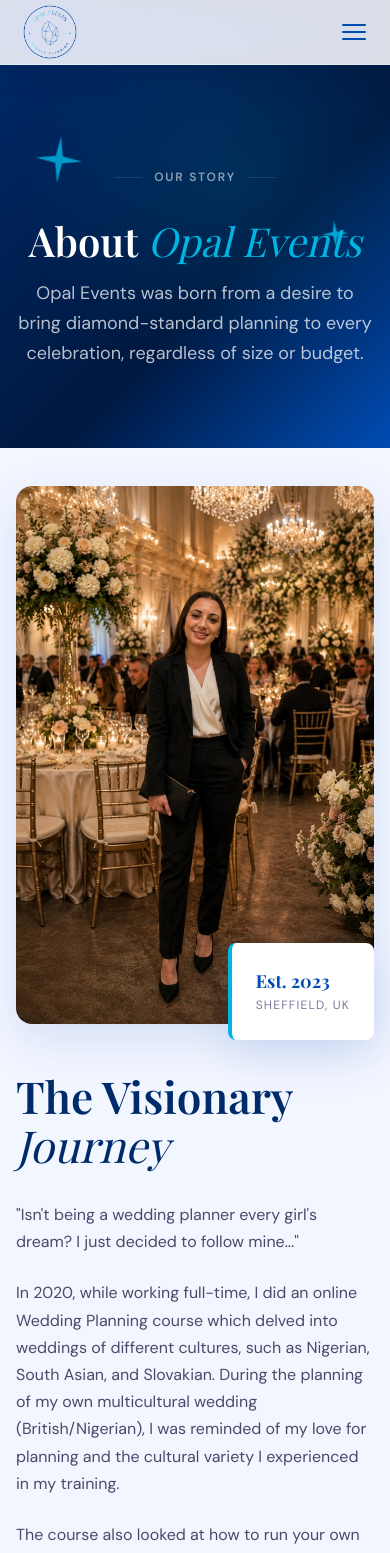
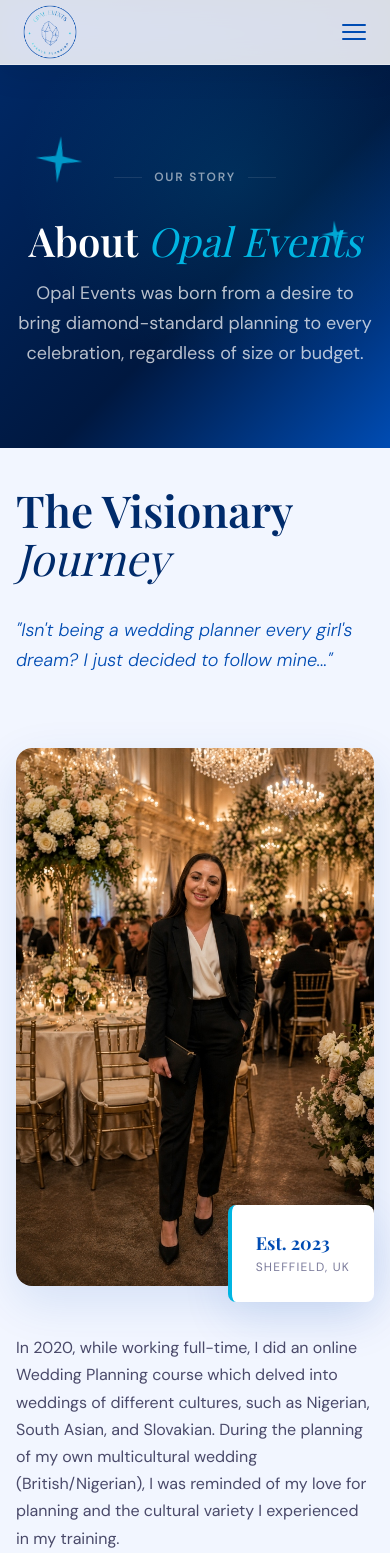
Before and after one commit to klaxtrix-sudo/opal-events, a React (Vite) app: page /about in a window 390 px wide. Shown: the top 1553 px of the page. Built offline with nearby package versions, Linux system fonts and the light colour scheme; a web font is replaced by a local one.

Commit message:
refactor: restructure AboutPage layout into intro, image, and body sections with responsive grid ordering

```diff
--- a/src/pages/AboutPage.css
+++ b/src/pages/AboutPage.css
@@ -2,12 +2,28 @@
 .about-page-grid {
   display: grid;
   grid-template-columns: 1fr 1.2fr;
-  gap: var(--space-16);
+  grid-template-rows: auto 1fr;
+  gap: var(--space-8) var(--space-16);
   align-items: start;
 }
 
+/* Desktop: image spans left column, both rows */
 .about-page-img {
   position: relative;
+  grid-column: 1;
+  grid-row: 1 / 3;
+}
+
+/* Desktop: intro top-right */
+.about-page-intro {
+  grid-column: 2;
+  grid-row: 1;
+}
+
+/* Desktop: body bottom-right */
+.about-page-body {
+  grid-column: 2;
+  grid-row: 2;
 }
 
 .img-frame {
@@ -54,13 +70,21 @@
   letter-spacing: 0.1em;
 }
 
-.about-page-content h2 {
+.about-page-intro h2 {
   margin-bottom: var(--space-8);
 }
 
-.about-page-content p {
+.about-page-intro p,
+.about-page-body p {
   margin-bottom: var(--space-6);
   color: var(--color-text-mid);
+}
+
+.about-page-intro .lead {
+  font-style: italic;
+  font-size: var(--text-lg);
+  color: var(--color-primary);
+  line-height: 1.7;
 }
 
 /* Philosophy Section */
@@ -237,7 +261,30 @@
 @media (max-width: 992px) {
   .about-page-grid {
     grid-template-columns: 1fr;
-    gap: var(--space-12);
+    grid-template-rows: auto;
+    gap: var(--space-8);
+  }
+
+  /* Mobile order: intro → image → body */
+  .about-page-intro {
+    grid-column: 1;
+    grid-row: auto;
+    order: 1;
+  }
+
+  .about-page-img {
+    grid-column: 1;
+    grid-row: auto;
+    order: 2;
+    max-width: 480px;
+    margin: var(--space-4) auto;
+    width: 100%;
+  }
+
+  .about-page-body {
+    grid-column: 1;
+    grid-row: auto;
+    order: 3;
   }
 
   .founder-badge {
--- a/src/pages/AboutPage.jsx
+++ b/src/pages/AboutPage.jsx
@@ -8,6 +8,7 @@
 const AboutPage = () => {
   const storyImgRef = useScrollReveal({ threshold: 0.1 });
   const storyTextRef = useScrollReveal({ threshold: 0.1 });
+  const bodyTextRef = useScrollReveal({ threshold: 0.1 });
   const philosophyRef = useScrollReveal({ threshold: 0.1 });
   const valuesHeaderRef = useScrollReveal({ threshold: 0.1 });
   const valuesGridRef = useScrollRevealAll({ threshold: 0.1 });
@@ -23,6 +24,16 @@
 
       <section className="section bg-light" aria-label="The Full Story">
         <div className="container about-page-grid">
+
+          {/* Heading + Lead Quote — always first */}
+          <div className="about-page-intro reveal-right" ref={storyTextRef}>
+            <h2>The Visionary <em className="display-italic">Journey</em></h2>
+            <p className="lead">
+              "Isn't being a wedding planner every girl's dream? I just decided to follow mine..."
+            </p>
+          </div>
+
+          {/* Image — desktop: left column spanning rows, mobile: between intro and body */}
           <div className="about-page-img reveal-left" ref={storyImgRef}>
             <div className="img-frame">
               <img src={visionaryImg} alt="Opal Events Founder" loading="lazy" />
@@ -33,11 +44,8 @@
             </div>
           </div>
 
-          <div className="about-page-content reveal-right" ref={storyTextRef}>
-            <h2>The Visionary <em className="display-italic">Journey</em></h2>
-            <p className="lead">
-              "Isn't being a wedding planner every girl's dream? I just decided to follow mine..."
-            </p>
+          {/* Remaining Story Body */}
+          <div className="about-page-body reveal-right" ref={bodyTextRef}>
             <p>
               In 2020, while working full-time, I did an online Wedding Planning course which delved into weddings of different cultures, such as Nigerian, South Asian, and Slovakian. During the planning of my own multicultural wedding (British/Nigerian), I was reminded of my love for planning and the cultural variety I experienced in my training.
             </p>
@@ -45,10 +53,10 @@
               The course also looked at how to run your own wedding planning business—I spent months debating how someone with so much passion but little experience in the industry could start that business.
             </p>
             <p>
-              In the end, what made the most sense to me was to at least start in the industry, so in 2023, I quit my job and started working freelance as a Wedding Coordinator for a venue. That’s when I realized what it takes to succeed in weddings and events: hard work and long hours, but also passion, great customer service, and connections. It solidified that this was what I wanted to do.
+              In the end, what made the most sense to me was to at least start in the industry, so in 2023, I quit my job and started working freelance as a Wedding Coordinator for a venue. That's when I realized what it takes to succeed in weddings and events: hard work and long hours, but also passion, great customer service, and connections. It solidified that this was what I wanted to do.
             </p>
             <p>
-              I moved to a venue close to the city centre and within 18 months, I had been promoted twice—from Wedding & Venue Assistant to Wedding & Event Coordinator, and then from Coordinator to Hospitality Manager. The transition into these roles felt natural and expanded my knowledge and understanding of events as a whole, as well as the detail behind planning and running not only the events but hiring, training, and leading a passionate team too.
+              I moved to a venue close to the city centre and within 18 months, I had been promoted twice—from Wedding &amp; Venue Assistant to Wedding &amp; Event Coordinator, and then from Coordinator to Hospitality Manager. The transition into these roles felt natural and expanded my knowledge and understanding of events as a whole, as well as the detail behind planning and running not only the events but hiring, training, and leading a passionate team too.
             </p>
             <p>
               It gave me the chance to build my skills in areas such as budget management, scheduling, problem-solving, and logistics—all things that stand me in good stead for building my own business and helping my customers in their planning journey.
@@ -60,6 +68,7 @@
               So welcome to this journey of passion!
             </p>
           </div>
+
         </div>
       </section>
 
```
